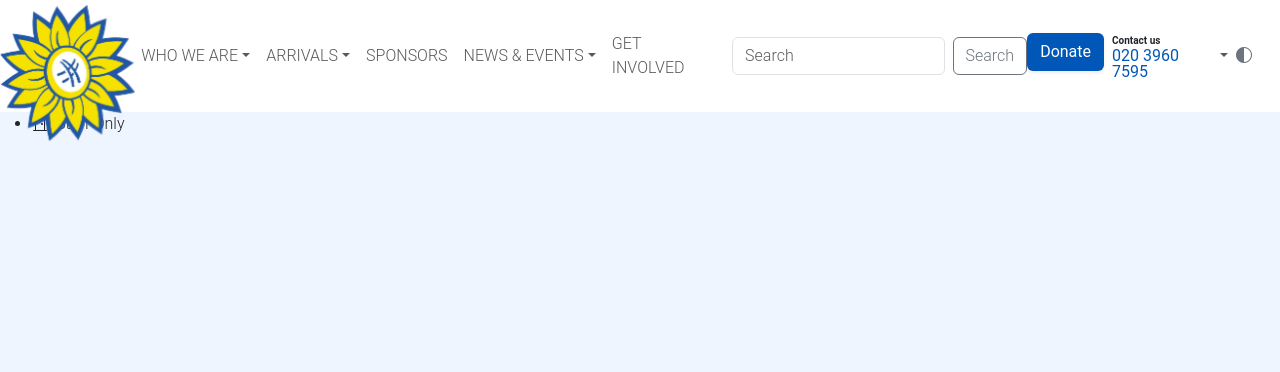
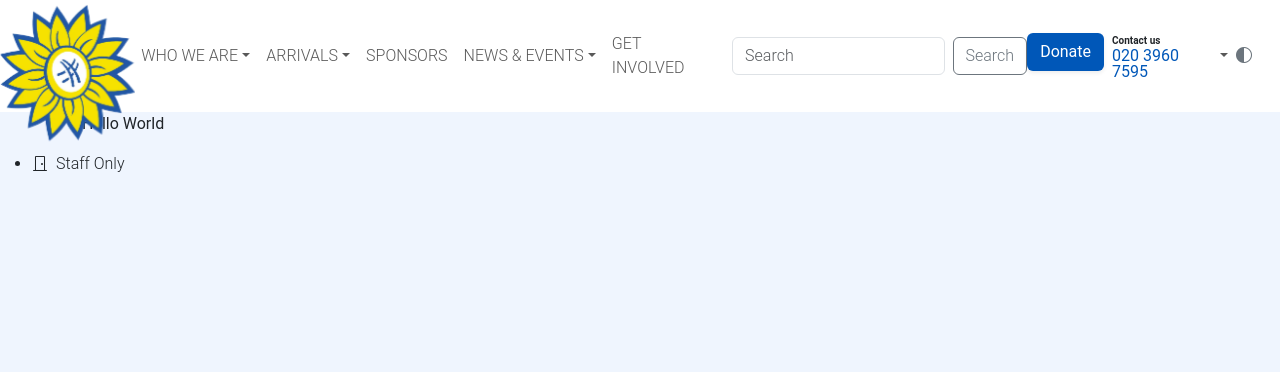
Before and after one commit to vldkurov/uwc-pro, a Django app: template templates/pages/home.html in a window 1280 px wide. Shown: the top 372 px of the page. Run offline with Django 5.2, Linux system fonts and the light colour scheme; the template is opened without the code that fills it, so the values that code supplies are empty.

Commit message:
Add "Hello World" translation and update translation files
Added a new "Hello World" string to the home page and included corresponding translations in English and Ukrainian localization files. Removed unused translation references and updated metadata, ensuring consistency and accuracy in translation files.

```diff
--- a/templates/pages/home.html
+++ b/templates/pages/home.html
@@ -55,5 +55,6 @@
             </div>
         {% endif %}
     {% endfor %}
+    <p>{% trans 'Hello World' %}</p>
 
 {% endblock content %}
```
Also changed, not shown: locale/en/LC_MESSAGES/django.po, locale/uk/LC_MESSAGES/django.po.
